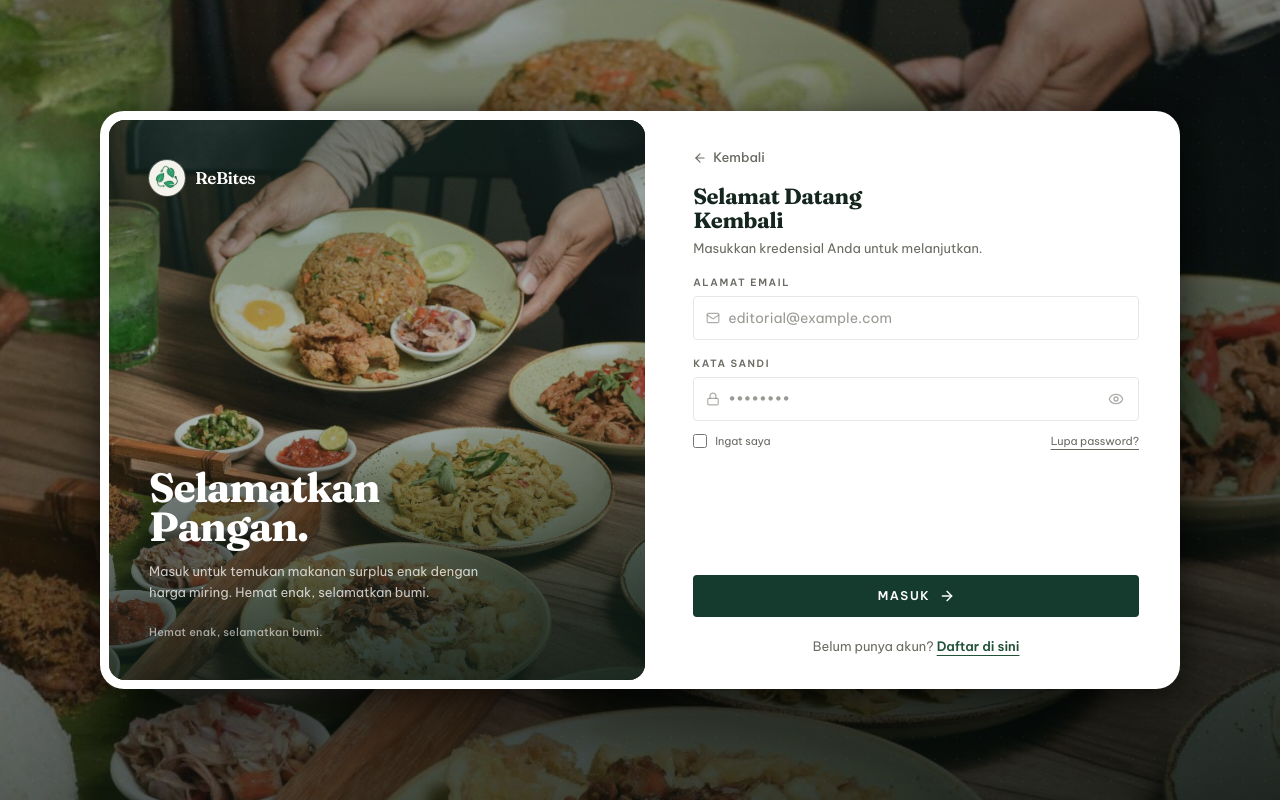
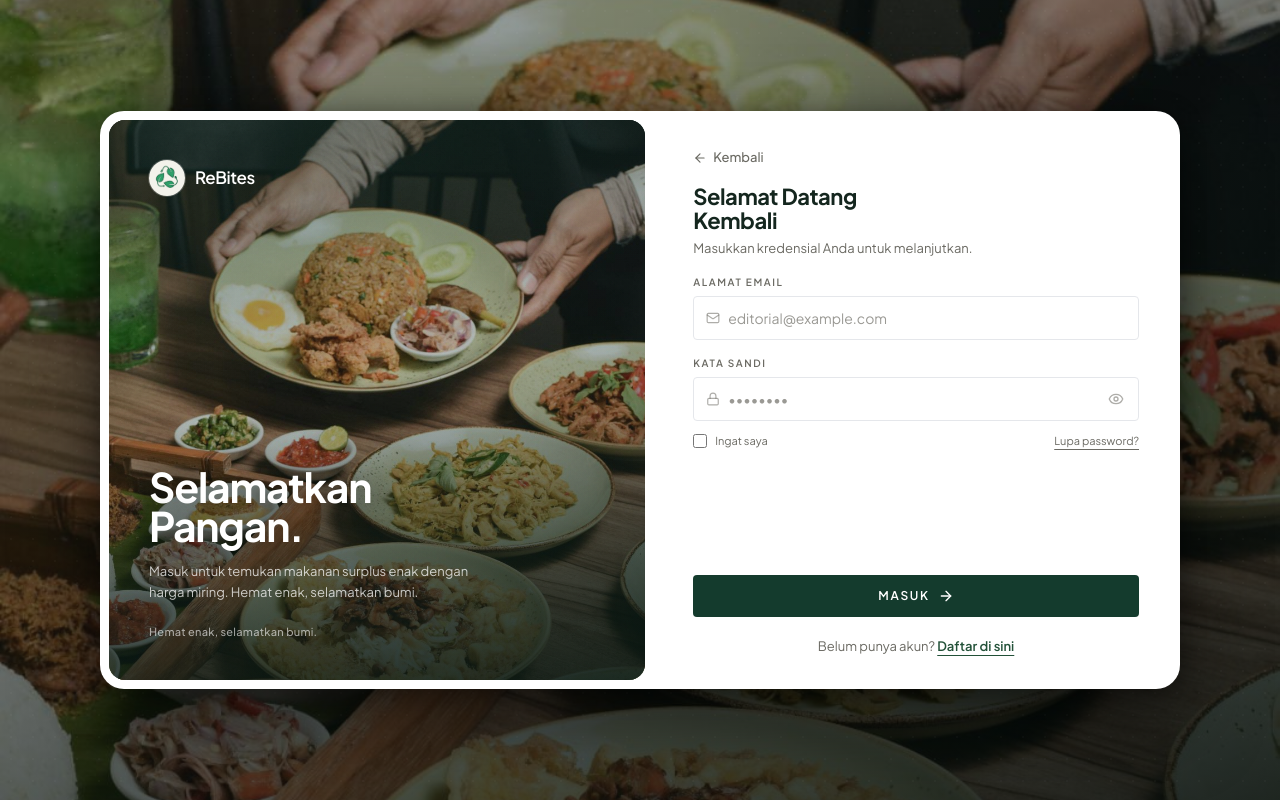
Before and after one commit to kayy-eci/Rebitesss, a Next.js app: page /auth/login in a window 1280 px wide. Built offline with nearby package versions, Linux system fonts and the light colour scheme; no server answers.

Commit message:
perbaikan

```diff
--- a/app/components/makanan-category/category-view.tsx
+++ b/app/components/makanan-category/category-view.tsx
@@ -9,7 +9,6 @@ import {
   SearchX,
 } from "lucide-react";
 import { SiteFooter } from "@/app/components/site-footer";
-import { MobileNavbar } from "@/app/components/shared/MobileNavbar";
 import { MobileBottomNav } from "@/app/components/shared/MobileBottomNav";
 import { FoodCard } from "@/app/components/shared/FoodCard";
 import { ProductDetailModal } from "@/app/components/shared/ProductDetailModalLazy";
--- a/app/components/notification/seller-notification-view.tsx
+++ b/app/components/notification/seller-notification-view.tsx
@@ -47,15 +47,9 @@ export function SellerNotificationView() {
       { }
       <div className="flex items-center justify-between gap-3">
         <div>
-          <p className="text-[11px] font-semibold uppercase tracking-[0.18em] text-sage-500">
-            Dashboard Penjual
-          </p>
           <h1 className="mt-1 font-display text-[clamp(1.8rem,4vw,2.6rem)] font-medium leading-tight tracking-[-0.02em] text-primary">
             Notifikasi
           </h1>
-          <p className="mt-1 text-sm text-sage-500">
-            Pantau pesanan masuk dan status langganan toko.
-          </p>
         </div>
 
         {unreadCount > 0 && (
--- a/app/components/order-history/order-detail-modal.tsx
+++ b/app/components/order-history/order-detail-modal.tsx
@@ -211,7 +211,7 @@ export function OrderDetailModal({
                 {order.discount > 0 && (
                   <Row
                     label={`Diskon promo${order.promoCode ? ` (${order.promoCode})` : ''}`}
-                    value={`âˆ’${formatRupiah(order.discount)}`}
+                    value={`−${formatRupiah(order.discount)}`}
                     accent
                   />
                 )}
@@ -222,7 +222,7 @@ export function OrderDetailModal({
                 {(order.coinUsed ?? 0) > 0 && (
                   <Row
                     label="ReBites Coin digunakan"
-                    value={`âˆ’${(order.coinUsed ?? 0).toLocaleString('id-ID')} Coin`}
+                    value={`−${(order.coinUsed ?? 0).toLocaleString('id-ID')} Coin`}
                     accent
                   />
                 )}
@@ -294,8 +294,8 @@ export function OrderDetailModal({
                 />
                 {typeof order.co2eSavedKg === 'number' && (
                   <Row
-                    label="COâ‚‚e dicegah"
-                    value={`â‰ˆ ${order.co2eSavedKg.toLocaleString('id-ID', {
+                    label="CO₂e dicegah"
+                    value={`≈ ${order.co2eSavedKg.toLocaleString('id-ID', {
                       maximumFractionDigits: 2,
                     })} kg`}
                   />
@@ -405,7 +405,7 @@ function StatusStrip({
         <span className="font-display text-base font-semibold tabular-nums text-primary">
           {remaining !== null && remaining > 0
             ? formatCountdown(remaining)
-            : 'â€”'}
+            : '-'}
         </span>
       </div>
 
@@ -452,7 +452,7 @@ function DeliveryTrackingInfo({ order }: { order: StoredOrder }) {
           <div>
             <p className="text-[10px] uppercase tracking-wider text-purple-500">Estimasi tiba</p>
             <p className="text-sm font-bold tabular-nums text-purple-700">
-              {formatTime(rangeStart)} â€“ {formatTime(rangeEnd)}
+              {formatTime(rangeStart)} – {formatTime(rangeEnd)}
             </p>
           </div>
           {typeof distance === 'number' && (
@@ -514,7 +514,7 @@ function FulfillmentSection({ order }: { order: StoredOrder }) {
             {isDelivery ? 'Dari toko' : 'Ambil di'}
           </p>
           <p className="text-[13px] text-charcoal-900">{order.vendorName}</p>
-          <p className="text-xs text-charcoal-500">{order.vendorAddress ?? 'â€”'}</p>
+          <p className="text-xs text-charcoal-500">{order.vendorAddress ?? '-'}</p>
           {!isDelivery && order.vendorOpenHours && (
             <p className="mt-0.5 text-xs text-charcoal-500">
               Jam operasional {order.vendorOpenHours}
@@ -558,7 +558,7 @@ function FulfillmentSection({ order }: { order: StoredOrder }) {
               {typeof order.distanceKm === 'number' && (
                 <p className="mt-1 inline-flex rounded-full bg-cream-100 px-2 py-0.5 text-[11px] font-semibold text-charcoal-900">
                   Jarak {order.distanceKm.toLocaleString('id-ID')} km Â· estimasi{' '}
-                  {order.estimatedMinutes ?? 'â€”'} menit
+                  {order.estimatedMinutes ?? '-'} menit
                 </p>
               )}
             </div>
@@ -686,7 +686,7 @@ function ReviewBlock({
         <textarea
           value={comment}
           onChange={(e) => setComment(e.target.value)}
-          placeholder="Ceritakan pengalamanmu (opsional)â€¦"
+          placeholder="Ceritakan pengalamanmu (opsional)…"
           rows={2}
           className="mt-2.5 w-full resize-none rounded-lg border border-hairline bg-cream-50 px-3 py-2 text-[13px] text-charcoal-900 placeholder:text-charcoal-500/60 outline-none focus:border-primary-500 focus:ring-4 focus:ring-primary"
         />
--- a/app/dashboard/penjual/pesanan/page.tsx
+++ b/app/dashboard/penjual/pesanan/page.tsx
@@ -135,7 +135,7 @@ function OrderRow({
   const advanceLabel = order.fulfillment === 'delivery' ? 'Sedang Diantar' : 'Siap Diambil';
   const AdvanceIcon = order.fulfillment === 'delivery' ? Truck : PackageCheck;
 
-  // Legacy state-machine flow (orderStatus) â€” dipakai bila progressStatus belum ada
+  // Legacy state-machine flow (orderStatus), dipakai bila progressStatus belum ada
   const orderStatus = order.orderStatus ?? 'processing';
   const actions = getValidActions(orderStatus, order.fulfillment);
   const hasStateMachineActions = actions.length > 0 && !order.progressStatus && isOngoing;
--- a/app/globals.css
+++ b/app/globals.css
@@ -44,9 +44,6 @@
     --chart-5: 50 5% 30%;
 
     --radius: 0.25rem;
-
-    --font-display: 'Plus Jakarta Sans', system-ui, sans-serif;
-    --font-sans: 'Be Vietnam Pro', system-ui, sans-serif;
   }
 
   * {
@@ -77,7 +74,7 @@
 
 @layer components {
   .font-display {
-    font-family: var(--font-display);
+    font-family: var(--font-sans);
   }
   .font-sans {
     font-family: var(--font-sans);
--- a/app/home/page.tsx
+++ b/app/home/page.tsx
@@ -10,7 +10,7 @@ import { UrgentDealsSection } from "@/app/components/home/UrgentDealsSection";
 import { FlashSaleSection } from "@/app/components/home/FlashSaleSection";
 import { CategorySection } from "@/app/components/home/CategorySection";
 import { VendorSection } from "@/app/components/home/VendorSection";
-import { SiteFooter } from "@/app/components/shared/Footer";
+import { SiteFooter } from "@/app/components/site-footer";
 import { Reveal } from "@/app/components/shared/reveal";
 import { MagneticButton } from "@/app/components/shared/magnetic-button";
 import { ProductDetailModal } from "@/app/components/shared/ProductDetailModalLazy";
--- a/app/layout.tsx
+++ b/app/layout.tsx
@@ -1,10 +1,10 @@
 import './globals.css';
 import type { Metadata } from 'next';
-import { Fraunces, Be_Vietnam_Pro, Dancing_Script } from 'next/font/google';
+import { Plus_Jakarta_Sans, Be_Vietnam_Pro, Dancing_Script } from 'next/font/google';
 
-const fraunces = Fraunces({
+const plusJakartaSans = Plus_Jakarta_Sans({
   subsets: ['latin'],
-  variable: '--font-display',
+  variable: '--font-sans',
   display: 'swap',
   weight: ['400', '500', '600', '700'],
   style: ['normal', 'italic'],
@@ -13,7 +13,7 @@ const fraunces = Fraunces({
 
 const beVietnamPro = Be_Vietnam_Pro({
   subsets: ['latin'],
-  variable: '--font-sans',
+  variable: '--font-secondary',
   display: 'swap',
   weight: ['400', '500', '600', '700'],
   style: ['normal'],
@@ -52,7 +52,7 @@ export default function RootLayout({
   return (
     <html
       lang="id"
-      className={`${fraunces.variable} ${beVietnamPro.variable} ${dancingScript.variable}`}
+      className={`${plusJakartaSans.variable} ${beVietnamPro.variable} ${dancingScript.variable}`}
     >
       <body className="font-sans antialiased">{children}</body>
     </html>
--- a/tailwind.config.ts
+++ b/tailwind.config.ts
@@ -21,9 +21,9 @@ const config: Config = {
         sm: 'calc(var(--radius) - 2px)',
       },
       fontFamily: {
-        display: ['var(--font-display)'],
+        display: ['var(--font-sans)'],
         sans: ['var(--font-sans)'],
-        inter: ['var(--font-sans)', 'system-ui', 'sans-serif'],
+        inter: ['var(--font-secondary)', 'system-ui', 'sans-serif'],
       },
       colors: {
         forest: '#3B5240',
```
Also changed, not shown: 1 other file (tests, documents, lock files or other folders).
